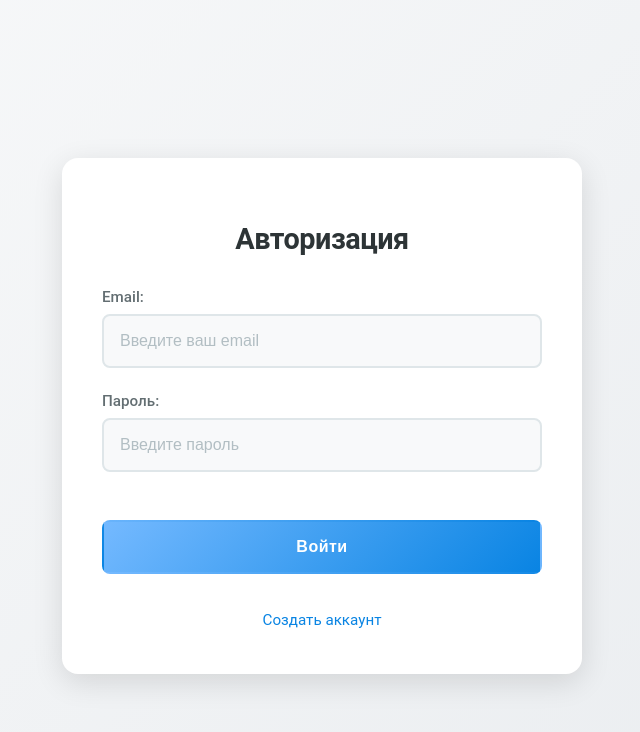
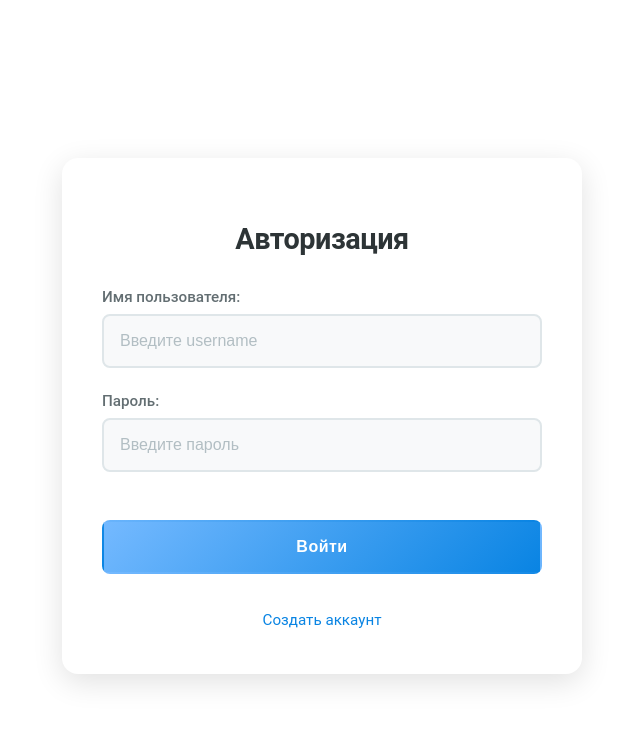
Before and after one commit to jsenjoyer123/gtatreasure, a Vue app in the folder frontend/vite-project/: page /auth in a window 1280 px wide. Shown: the top 732 px of the page, without its empty margins (318-958 px from the left). Built offline with nearby package versions, Linux system fonts and the light colour scheme.

Commit message:
Обновление системы регистрации и аутентификации

```diff
--- a/frontend/vite-project/src/views/Auth.vue
+++ b/frontend/vite-project/src/views/Auth.vue
@@ -5,14 +5,14 @@
 
       <form @submit.prevent="handleSubmit" class="auth-form">
         <div class="form-group">
-          <label for="email">Email:</label>
+          <label for="username">Имя пользователя:</label>
           <input
-            type="email"
-            id="email"
-            v-model="form.email"
+              type="text"
+              id="username"
+              v-model="form.username"
               required
               class="form-input"
-            placeholder="Введите ваш email"
+              placeholder="Введите username"
           >
         </div>
 
@@ -51,7 +51,7 @@ export default {
   data() {
     return {
       form: {
-        email: '',
+        username: '',
         password: ''
       },
       loading: false,
@@ -90,9 +90,6 @@ export default {
           mp.trigger('authSuccess');
         }
 
-
-
-
       } catch (error) {
         this.errorMessage = error.message || 'Ошибка при авторизации';
       } finally {
@@ -102,8 +99,8 @@ export default {
     validateForm() {
       this.errorMessage = '';
 
-      if (!/^[^\s@]+@[^\s@]+\.[^\s@]+$/.test(this.form.email)) {
-        this.errorMessage = 'Введите корректный email';
+      if (!/^[a-zA-Z0-9_]{3,20}$/.test(this.form.username)) {
+        this.errorMessage = 'Username должен содержать от 3 до 20 символов (буквы, цифры, подчеркивания)';
         return false;
       }
 
@@ -124,7 +121,7 @@ export default {
   justify-content: center;
   align-items: center;
   min-height: 100vh;
-  background: linear-gradient(135deg, #f8f9fa 0%, #e9ecef 100%);
+  background: transparent;
   padding: 1rem;
 }
 
@@ -184,7 +181,7 @@ export default {
   font-size: 1rem;
   transition: all 0.3s ease;
   background: #f8f9fa;
-  box-sizing: border-box; /* Добавлено */
+  box-sizing: border-box;
 }
 
 .form-input:focus {
@@ -211,8 +208,8 @@ export default {
   font-weight: 600;
   transition: all 0.3s ease;
   letter-spacing: 0.5px;
-  box-sizing: border-box; /* Добавлено */
-  border: 2px solid transparent; /* Добавлено */
+  box-sizing: border-box;
+  border: 2px solid transparent;
 }
 
 .submit-btn:hover:not(:disabled) {
--- a/frontend/vite-project/src/views/RegisterView.vue
+++ b/frontend/vite-project/src/views/RegisterView.vue
@@ -5,14 +5,14 @@
 
       <form @submit.prevent="handleSubmit" class="auth-form">
         <div class="form-group">
-          <label for="email">Email:</label>
+          <label for="username">Имя пользователя:</label>
           <input
-            type="email"
-            id="email"
-            v-model="form.email"
+              type="text"
+              id="username"
+              v-model="form.username"
               required
               class="form-input"
-            placeholder="Введите email"
+              placeholder="Введите username"
           >
         </div>
 
@@ -50,7 +50,7 @@ export default {
   data() {
     return {
       form: {
-        email: '',
+        username: '',
         password: ''
       },
       loading: false,
@@ -86,8 +86,17 @@ export default {
       }
     },
     validateForm() {
-      if (!/^[^\s@]+@[^\s@]+\.[^\s@]+$/.test(this.form.email)) {
-        this.errorMessage = 'Некорректный email'
+      this.errorMessage = '';
+
+      // ❌ БЫЛО: проверка email
+      // if (!/^[^\s@]+@[^\s@]+\.[^\s@]+$/.test(this.form.email)) {
+      //   this.errorMessage = 'Некорректный email'
+      //   return false
+      // }
+
+      // ✅ СТАЛО: проверка username
+      if (!/^[a-zA-Z0-9_]{3,20}$/.test(this.form.username)) {
+        this.errorMessage = 'Username должен содержать от 3 до 20 символов (буквы, цифры, подчеркивания)'
         return false
       }
 
```
Also changed, not shown: 2 other files (tests, documents, lock files or other folders). Lines whose indentation alone changed are shown as unchanged.
